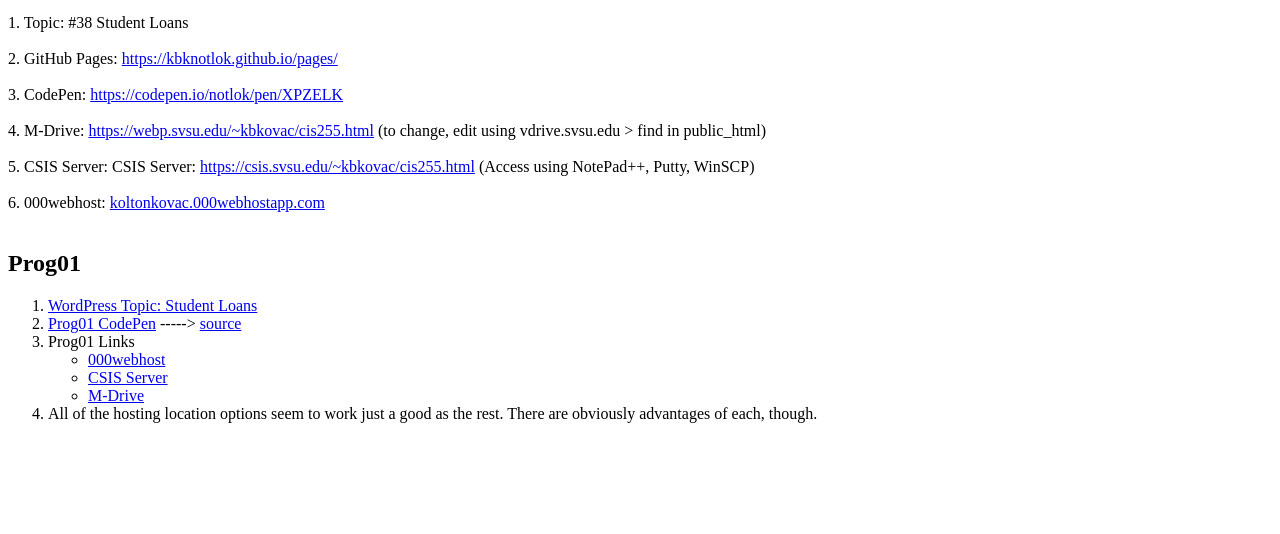
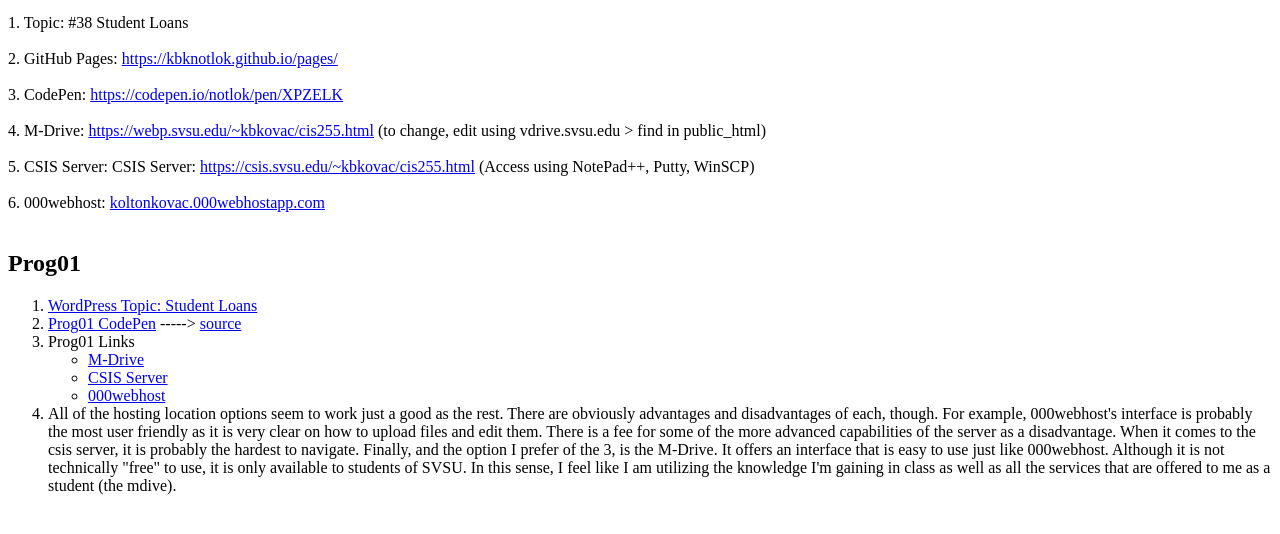
Before and after one commit to kbknotlok/pages, a plain HTML site: page index.html in a window 1280 px wide. Shown: the part 86-620 px from the top of the page. Drawn offline with Linux system fonts and the light colour scheme.

Commit message:
Update index.html

```diff
--- a/index.html
+++ b/index.html
@@ -25,9 +25,15 @@
   <li><a href="https://codepen.io/notlok/full/rZrQWp/">Prog01 CodePen</a> -----> <a href="https://codepen.io/notlok/pen/rZrQWp">source</a></li>
   <li>Prog01 Links</li>
   <ul>
+    <li><a href="https://webp.svsu.edu/~kbkovac/prog01.html">M-Drive</a></li>
+    <li><a href="https://csis.svsu.edu/~kbkovac/prog01.html">CSIS Server</a></li>
     <li><a href="https://koltonkovac.000webhostapp.com/prog01.html">000webhost</a></li>
-    <li><a href="https://csis.svsu.edu/~kbkovac/prog01.html">CSIS Server</a></li>
-    <li><a href="https://webp.svsu.edu/~kbkovac/prog01.html">M-Drive</a></li>
   </ul>
-  <li>All of the hosting location options seem to work just a good as the rest. There are obviously advantages of each, though.</li>
+  <li>All of the hosting location options seem to work just a good as the rest. There are obviously advantages and disadvantages of each,
+    though. For example, 000webhost's interface is probably the most user friendly as it is very clear on how to upload files and edit them.
+    There is a fee for some of the more advanced capabilities of the server as a disadvantage. When it comes to the csis server,
+    it is probably the hardest to navigate. Finally, and the option I prefer of the 3, is the M-Drive. It offers an interface that is easy
+    to use just like 000webhost. Although it is not technically "free" to use, it is only available to students of SVSU. In this sense, I
+    feel like I am utilizing the knowledge I'm gaining in class as well as all the services that are offered to me as a student (the mdive).
+  </li>
 </ol>
```
